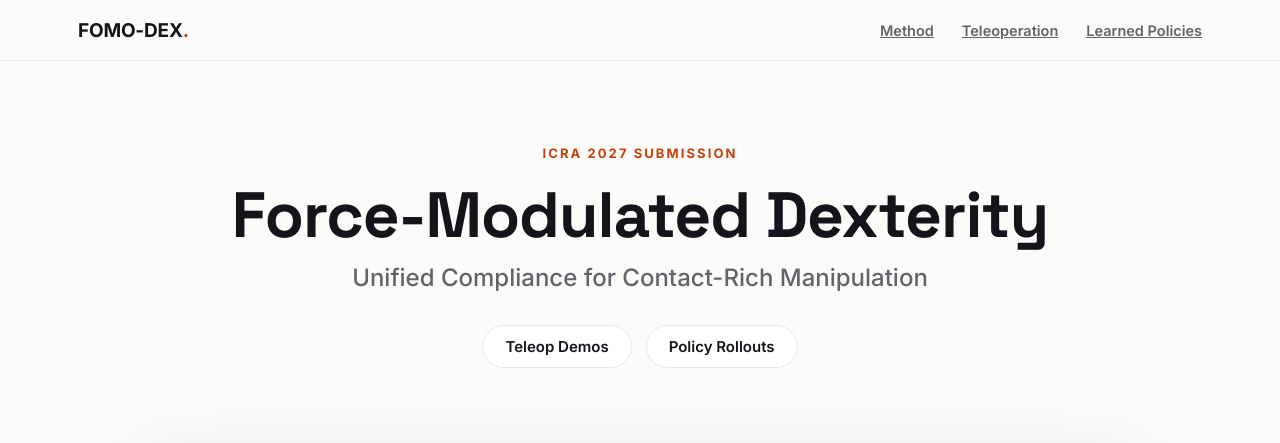
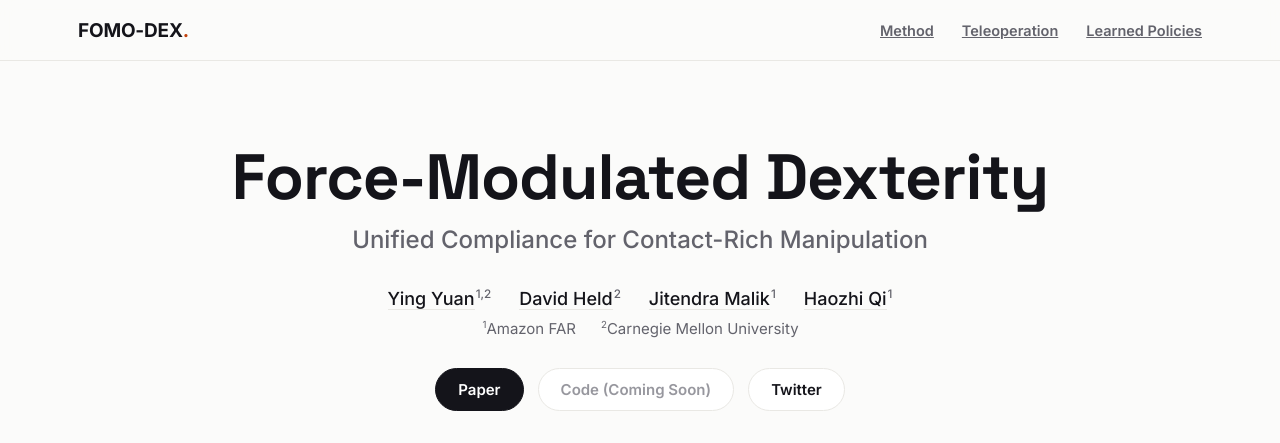
Before and after one commit to YingYuan0414/fomo-dex, a plain HTML site: page index.html in a window 1280 px wide. Shown: the top 443 px of the page. Drawn offline with Linux system fonts and the light colour scheme; grey boxes are pictures that could not be loaded.

Commit message:
Add authors, affiliations, and link placeholders; remove submission text
Co-Authored-By: Claude Opus 5.5 <noreply@anthropic.com>

```diff
--- a/index.html
+++ b/index.html
@@ -116,6 +116,41 @@
     max-width: 760px;
   }
 
+  .authors {
+    display: flex;
+    justify-content: center;
+    flex-wrap: wrap;
+    gap: 6px 28px;
+    margin: 0 auto 10px;
+    max-width: 760px;
+    font-size: 18px;
+    font-weight: 500;
+  }
+
+  .authors sup, .affiliations sup {
+    font-size: 0.65em;
+    margin-left: 1px;
+    color: var(--ink-soft);
+  }
+
+  .affiliations {
+    display: flex;
+    justify-content: center;
+    flex-wrap: wrap;
+    gap: 4px 24px;
+    margin: 0 auto 30px;
+    font-size: 15px;
+    color: var(--ink-soft);
+  }
+
+  .authors a {
+    color: var(--ink);
+    text-decoration: none;
+    border-bottom: 1px solid var(--line);
+  }
+
+  .authors a:hover { color: var(--accent); border-color: var(--accent); }
+
   .cta-row {
     display: flex;
     justify-content: center;
@@ -150,6 +185,13 @@
   }
 
   .pill.solid:hover { background: var(--accent); border-color: var(--accent); }
+
+  .pill.disabled {
+    color: var(--ink-faint);
+    cursor: default;
+  }
+
+  .pill.disabled:hover { transform: none; box-shadow: none; }
 
   /* ---------- Teaser video ---------- */
   .teaser-wrap {
@@ -601,13 +643,22 @@
 </nav>
 
 <header class="hero">
-  <div class="kicker">ICRA 2027 Submission</div>
   <h1 class="title">Force-Modulated Dexterity</h1>
   <p class="tagline">Unified Compliance for Contact-Rich Manipulation</p>
+  <div class="authors">
+    <span><a href="https://yingyuan0414.github.io/">Ying Yuan</a><sup>1,2</sup></span>
+    <span><a href="https://davheld.github.io/">David Held</a><sup>2</sup></span>
+    <span><a href="https://people.eecs.berkeley.edu/~malik/">Jitendra Malik</a><sup>1</sup></span>
+    <span><a href="https://haozhi.io/">Haozhi Qi</a><sup>1</sup></span>
+  </div>
+  <div class="affiliations">
+    <span><sup>1</sup>Amazon FAR</span>
+    <span><sup>2</sup>Carnegie Mellon University</span>
+  </div>
   <div class="cta-row">
-    <!-- <a class="pill solid" href="_ICRA_2027_.pdf">Paper (PDF)</a> -->
-    <a class="pill" href="#teleop">Teleop Demos</a>
-    <a class="pill" href="#bc">Policy Rollouts</a>
+    <a class="pill solid" href="#">Paper</a>
+    <span class="pill disabled">Code (Coming Soon)</span>
+    <a class="pill" href="#">Twitter</a>
   </div>
 </header>
 
@@ -923,7 +974,6 @@
 
 <footer>
   <p>Force-Modulated Dexterity &middot; Unified Compliance for Contact-Rich Manipulation</p>
-  <p>Submitted to ICRA 2027 &middot; Anonymous Authors</p>
 </footer>
 
 <script>
```
